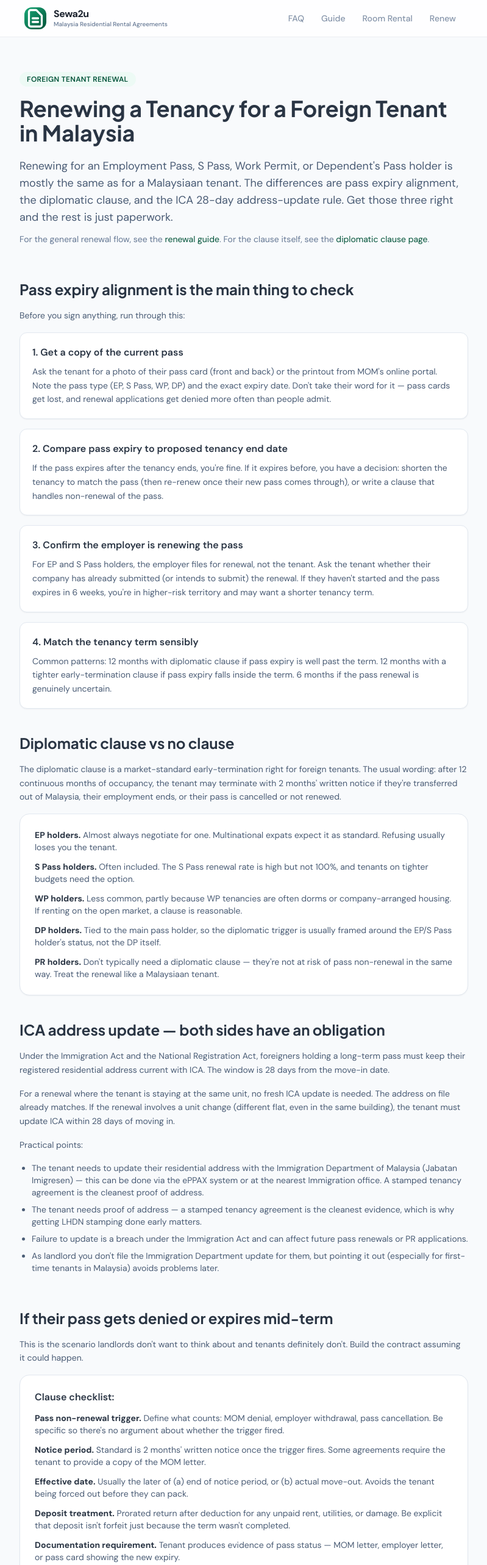
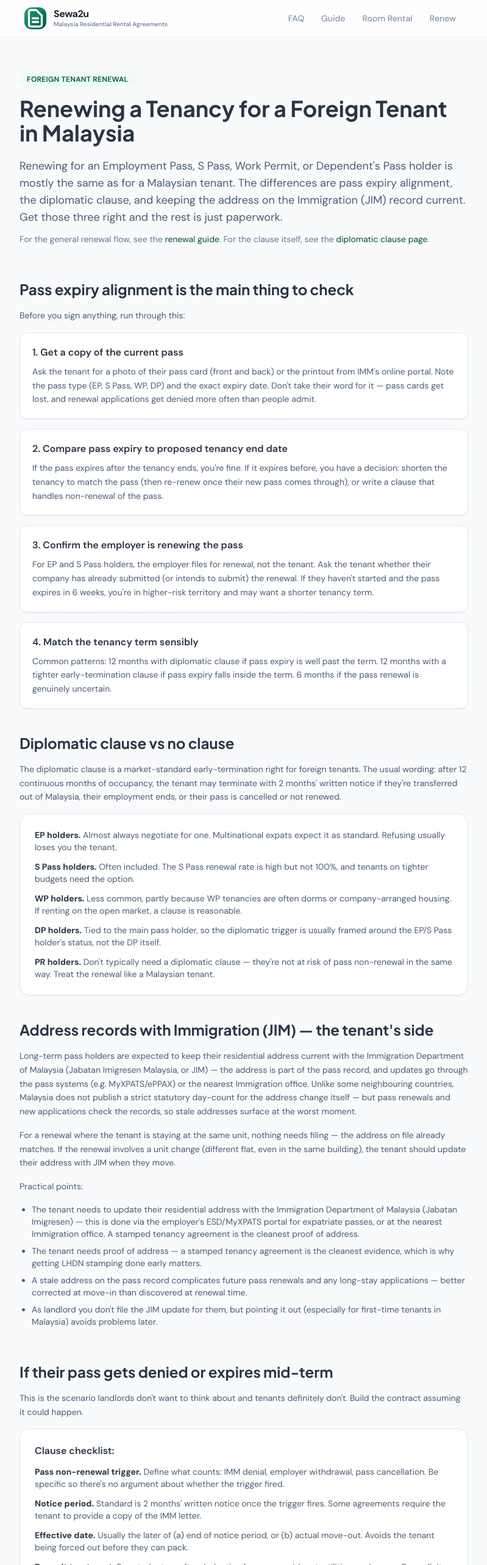
Before and after one commit to whooshinglander/sewa2u, a Next.js app: page /foreign-tenant-renewal in a window 1280 px wide. Shown: the top 2566 px of the page at 61% size, without its empty margins (240-1039 px from the left). Built offline with nearby package versions, Linux system fonts and the light colour scheme.

Commit message:
DD: jurisdiction cleanup (SG concept residue, stamping windows, MOM/ICA->IMM/JIM, typos)

```diff
--- a/app/foreign-tenant-renewal/page.tsx
+++ b/app/foreign-tenant-renewal/page.tsx
@@ -4,13 +4,13 @@ import Header from '@/components/ui/Header'
 import Footer from '@/components/ui/Footer'
 
 export const metadata: Metadata = {
-  title: 'Foreign Tenant Renewal in Malaysia — Pass Expiry, ICA Updates, What to Sign | Sewa2u',
-  description: 'Renewing a tenancy for an EP, S Pass, WP, or DP holder in Malaysia. Pass expiry alignment, diplomatic clause, ICA address update, mid-term pass denial. Plain English.',
+  title: 'Foreign Tenant Renewal in Malaysia — Pass Expiry, Immigration Updates, What to Sign | Sewa2u',
+  description: 'Renewing a tenancy for an EP, S Pass, WP, or DP holder in Malaysia. Pass expiry alignment, diplomatic clause, JIM address records, mid-term pass denial. Plain English.',
   keywords: 'foreign tenant renewal Malaysia, expat tenancy renewal, ep holder rent renewal, work permit tenancy renewal, ica renewal tenant',
   alternates: { canonical: 'https://sewa2u.com/foreign-tenant-renewal' },
   openGraph: {
-    title: 'Foreign Tenant Renewal in Malaysia — Pass Expiry, ICA Updates, What to Sign',
-    description: 'Renewing for EP/S Pass/WP/DP tenants: pass alignment, diplomatic clause, ICA 28-day rule.',
+    title: 'Foreign Tenant Renewal in Malaysia — Pass Expiry, Immigration Updates, What to Sign',
+    description: 'Renewing for EP/S Pass/WP/DP tenants: pass alignment, diplomatic clause, JIM address records.',
     url: 'https://sewa2u.com/foreign-tenant-renewal',
     siteName: 'Sewa2u',
     locale: 'en_MY',
@@ -21,15 +21,15 @@ export const metadata: Metadata = {
 const FAQS = [
   {
     q: "Should the tenancy term match the tenant's pass expiry date?",
-    a: "Best practice is to keep the tenancy end date on or before the pass expiry. If the pass runs out 8 months into a 12-month renewal, you have a built-in problem if MOM doesn't approve the renewal. Either align the tenancy to the pass (shorter term, then re-renew once the new pass is issued), or sign a 12-month tenancy with a clear early-termination clause tied to pass non-renewal. Don't just sign and hope.",
+    a: "Best practice is to keep the tenancy end date on or before the pass expiry. If the pass runs out 8 months into a 12-month renewal, you have a built-in problem if IMM doesn't approve the renewal. Either align the tenancy to the pass (shorter term, then re-renew once the new pass is issued), or sign a 12-month tenancy with a clear early-termination clause tied to pass non-renewal. Don't just sign and hope.",
   },
   {
     q: "What if the tenant's pass isn't renewed mid-term?",
     a: "Without a clause, the tenant is still legally bound to pay rent through the end of the term even if they have to leave Malaysia. Most foreign-tenant tenancies include a diplomatic clause covering exactly this — usually allowing the tenant to terminate after 12 months of occupancy with 2 months' notice if their pass is cancelled, employment ends, or they're transferred out. If the tenant is on a fresh renewal and their pass gets denied at the 4-month mark, the diplomatic clause may not have kicked in yet, so it's worth negotiating the wording before signing.",
   },
   {
-    q: 'Does the tenant need to update ICA when they renew at the same address?',
-    a: "If the address on their pass card already matches the rental, no — staying put doesn't trigger a fresh ICA update. The 28-day rule applies when a foreigner changes residential address. So if they're renewing at the same flat, ICA is already current. If they move to a different unit (even within the same condo or block), they have 28 days from the move date to update ICA via the e-Service or in person. Failure to update is a breach under the Immigration Act.",
+    q: 'Does the tenant need to update Immigration (JIM) when they renew at the same address?',
+    a: "If the address on their pass record already matches the rental, no — staying put doesn't trigger anything. The obligation is to keep the registered address current with the Immigration Department (Jabatan Imigresen Malaysia, JIM). So if they're renewing at the same flat, their record is already correct. If they move to a different unit (even within the same condo or block), they should update JIM when they move — via the online pass systems or at an Immigration office. A stale address on the pass record causes trouble at renewal and application time.",
   },
   {
     q: 'How does this work for Dependent Pass holders?',
@@ -48,8 +48,8 @@ const FAQS = [
     a: "Yes. As a non-resident landlord, you're taxed on rental income at a flat 22% (rising to 24% from YA 2024) on net rental, with no personal reliefs. The tenant has no withholding obligation for residential rent paid to a non-resident landlord — that's withholding for commercial property rentals, not residential. You report the rental income through your LHDN filing. If you have a property agent collecting rent on your behalf, they may have agency-specific reporting practices.",
   },
   {
-    q: "Can the tenant sign a new tenancy before MOM has approved their pass renewal?",
-    a: "Legally yes — the tenancy is a contract between landlord and tenant, not conditional on MOM approval. But it's risky for both sides. If MOM denies the renewal after they've signed, the tenant is on the hook for rent unless there's a clause covering it. The cleaner approach is to sign with a condition precedent: tenancy is binding subject to pass renewal approval within X weeks. Or sign a Letter of Intent with a small good-faith deposit that's refundable if the pass is denied, and only convert to a full tenancy once approval comes through.",
+    q: "Can the tenant sign a new tenancy before IMM has approved their pass renewal?",
+    a: "Legally yes — the tenancy is a contract between landlord and tenant, not conditional on IMM approval. But it's risky for both sides. If IMM denies the renewal after they've signed, the tenant is on the hook for rent unless there's a clause covering it. The cleaner approach is to sign with a condition precedent: tenancy is binding subject to pass renewal approval within X weeks. Or sign a Letter of Intent with a small good-faith deposit that's refundable if the pass is denied, and only convert to a full tenancy once approval comes through.",
   },
 ]
 
@@ -66,8 +66,8 @@ const faqSchema = {
 const articleSchema = {
   '@context': 'https://schema.org',
   '@type': 'Article',
-  headline: 'Foreign Tenant Renewal in Malaysia — Pass Expiry, ICA Updates, What to Sign',
-  description: 'Renewing a tenancy for foreign tenants in Malaysia: pass expiry alignment, diplomatic clause, ICA 28-day rule, mid-term pass denial, DP/STVP/LTVP holders.',
+  headline: 'Foreign Tenant Renewal in Malaysia — Pass Expiry, Immigration Updates, What to Sign',
+  description: 'Renewing a tenancy for foreign tenants in Malaysia: pass expiry alignment, diplomatic clause, JIM address records, mid-term pass denial, DP/STVP/LTVP holders.',
   url: 'https://sewa2u.com/foreign-tenant-renewal',
   publisher: { '@type': 'Organization', name: 'Sewa2u', url: 'https://sewa2u.com' },
   datePublished: '2026-05-04',
@@ -101,7 +101,7 @@ export default function ForeignTenantRenewalPage() {
             Renewing a Tenancy for a Foreign Tenant in Malaysia
           </h1>
           <p className="text-navy-600 text-base sm:text-lg leading-relaxed mb-3">
-            Renewing for an Employment Pass, S Pass, Work Permit, or Dependent's Pass holder is mostly the same as for a Malaysiaan tenant. The differences are pass expiry alignment, the diplomatic clause, and the ICA 28-day address-update rule. Get those three right and the rest is just paperwork.
+            Renewing for an Employment Pass, S Pass, Work Permit, or Dependent's Pass holder is mostly the same as for a Malaysian tenant. The differences are pass expiry alignment, the diplomatic clause, and keeping the address on the Immigration (JIM) record current. Get those three right and the rest is just paperwork.
           </p>
           <p className="text-navy-500 text-sm">
             For the general renewal flow, see the <Link href="/tenancy-renewal" className="text-brand-700 hover:underline">renewal guide</Link>. For the clause itself, see the <Link href="/diplomatic-clause-tenancy-renewal" className="text-brand-700 hover:underline">diplomatic clause page</Link>.
@@ -117,7 +117,7 @@ export default function ForeignTenantRenewalPage() {
             <div className="bg-white rounded-xl border border-slate-200 shadow-sm p-5">
               <p className="font-semibold text-navy-800 mb-2">1. Get a copy of the current pass</p>
               <p className="text-navy-600 text-sm leading-relaxed">
-                Ask the tenant for a photo of their pass card (front and back) or the printout from MOM's online portal. Note the pass type (EP, S Pass, WP, DP) and the exact expiry date. Don't take their word for it — pass cards get lost, and renewal applications get denied more often than people admit.
+                Ask the tenant for a photo of their pass card (front and back) or the printout from IMM's online portal. Note the pass type (EP, S Pass, WP, DP) and the exact expiry date. Don't take their word for it — pass cards get lost, and renewal applications get denied more often than people admit.
               </p>
             </div>
             <div className="bg-white rounded-xl border border-slate-200 shadow-sm p-5">
@@ -152,27 +152,27 @@ export default function ForeignTenantRenewalPage() {
               <li><strong className="text-navy-800">S Pass holders.</strong> Often included. The S Pass renewal rate is high but not 100%, and tenants on tighter budgets need the option.</li>
               <li><strong className="text-navy-800">WP holders.</strong> Less common, partly because WP tenancies are often dorms or company-arranged housing. If renting on the open market, a clause is reasonable.</li>
               <li><strong className="text-navy-800">DP holders.</strong> Tied to the main pass holder, so the diplomatic trigger is usually framed around the EP/S Pass holder's status, not the DP itself.</li>
-              <li><strong className="text-navy-800">PR holders.</strong> Don't typically need a diplomatic clause — they're not at risk of pass non-renewal in the same way. Treat the renewal like a Malaysiaan tenant.</li>
+              <li><strong className="text-navy-800">PR holders.</strong> Don't typically need a diplomatic clause — they're not at risk of pass non-renewal in the same way. Treat the renewal like a Malaysian tenant.</li>
             </ul>
           </div>
         </section>
 
         <section className="max-w-3xl mx-auto px-4 pb-10">
-          <h2 className="text-2xl font-bold text-navy-800 mb-4">ICA address update — both sides have an obligation</h2>
+          <h2 className="text-2xl font-bold text-navy-800 mb-4">Address records with Immigration (JIM) — the tenant&apos;s side</h2>
           <p className="text-navy-600 text-sm leading-relaxed mb-4">
-            Under the Immigration Act and the National Registration Act, foreigners holding a long-term pass must keep their registered residential address current with ICA. The window is 28 days from the move-in date.
+            Long-term pass holders are expected to keep their residential address current with the Immigration Department of Malaysia (Jabatan Imigresen Malaysia, or JIM) — the address is part of the pass record, and updates go through the pass systems (e.g. MyXPATS/ePPAX) or the nearest Immigration office. Unlike some neighbouring countries, Malaysia does not publish a strict statutory day-count for the address change itself — but pass renewals and new applications check the records, so stale addresses surface at the worst moment.
           </p>
           <p className="text-navy-600 text-sm leading-relaxed mb-4">
-            For a renewal where the tenant is staying at the same unit, no fresh ICA update is needed. The address on file already matches. If the renewal involves a unit change (different flat, even in the same building), the tenant must update ICA within 28 days of moving in.
+            For a renewal where the tenant is staying at the same unit, nothing needs filing — the address on file already matches. If the renewal involves a unit change (different flat, even in the same building), the tenant should update their address with JIM when they move.
           </p>
           <p className="text-navy-600 text-sm leading-relaxed mb-4">
             Practical points:
           </p>
           <ul className="space-y-2 text-navy-600 text-sm mb-4 pl-5 list-disc">
-            <li>The tenant needs to update their residential address with the Immigration Department of Malaysia (Jabatan Imigresen) — this can be done via the ePPAX system or at the nearest Immigration office. A stamped tenancy agreement is the cleanest proof of address.</li>
+            <li>The tenant needs to update their residential address with the Immigration Department of Malaysia (Jabatan Imigresen) — this is done via the employer's ESD/MyXPATS portal for expatriate passes, or at the nearest Immigration office. A stamped tenancy agreement is the cleanest proof of address.</li>
             <li>The tenant needs proof of address — a stamped tenancy agreement is the cleanest evidence, which is why getting LHDN stamping done early matters.</li>
-            <li>Failure to update is a breach under the Immigration Act and can affect future pass renewals or PR applications.</li>
-            <li>As landlord you don't file the Immigration Department update for them, but pointing it out (especially for first-time tenants in Malaysia) avoids problems later.</li>
+            <li>A stale address on the pass record complicates future pass renewals and any long-stay applications — better corrected at move-in than discovered at renewal time.</li>
+            <li>As landlord you don't file the JIM update for them, but pointing it out (especially for first-time tenants in Malaysia) avoids problems later.</li>
           </ul>
         </section>
 
@@ -184,11 +184,11 @@ export default function ForeignTenantRenewalPage() {
           <div className="bg-white rounded-2xl border border-slate-200 shadow-sm p-6 mb-4">
             <p className="font-semibold text-navy-800 mb-3">Clause checklist:</p>
             <ul className="space-y-3 text-navy-600 text-sm">
-              <li><strong className="text-navy-800">Pass non-renewal trigger.</strong> Define what counts: MOM denial, employer withdrawal, pass cancellation. Be specific so there's no argument about whether the trigger fired.</li>
-              <li><strong className="text-navy-800">Notice period.</strong> Standard is 2 months' written notice once the trigger fires. Some agreements require the tenant to provide a copy of the MOM letter.</li>
+              <li><strong className="text-navy-800">Pass non-renewal trigger.</strong> Define what counts: IMM denial, employer withdrawal, pass cancellation. Be specific so there's no argument about whether the trigger fired.</li>
+              <li><strong className="text-navy-800">Notice period.</strong> Standard is 2 months' written notice once the trigger fires. Some agreements require the tenant to provide a copy of the IMM letter.</li>
               <li><strong className="text-navy-800">Effective date.</strong> Usually the later of (a) end of notice period, or (b) actual move-out. Avoids the tenant being forced out before they can pack.</li>
               <li><strong className="text-navy-800">Deposit treatment.</strong> Prorated return after deduction for any unpaid rent, utilities, or damage. Be explicit that deposit isn't forfeit just because the term wasn't completed.</li>
-              <li><strong className="text-navy-800">Documentation requirement.</strong> Tenant produces evidence of pass status — MOM letter, employer letter, or pass card showing the new expiry.</li>
+              <li><strong className="text-navy-800">Documentation requirement.</strong> Tenant produces evidence of pass status — IMM letter, employer letter, or pass card showing the new expiry.</li>
             </ul>
           </div>
           <p className="text-navy-600 text-sm leading-relaxed">
--- a/app/landlord-renewal-vs-find-new-tenant/page.tsx
+++ b/app/landlord-renewal-vs-find-new-tenant/page.tsx
@@ -32,8 +32,8 @@ const FAQS = [
     a: "Take your vacancy cost plus commission, divide by 12. For a RM3,000 residential with 3 weeks vacancy (RM2,250) plus half-month commission (RM1,500), that's RM3,750 total, or RM312/month. So the new tenant has to pay RM312 more per month just to match what you'd earn renewing the existing tenant at the same rent. That's a 10.4% rent increase, before accounting for risk. If the market rent has moved up by less than that, renewal wins on math alone.",
   },
   {
-    q: "MOM and ICA implications when changing tenants",
-    a: "If your current tenant is a foreign worker, you have no MOM or ICA filing duty as the landlord. The tenant's employer handles work pass administration. What does change: you should refresh the new tenant's pass details (EP/S Pass/WP number, expiry) in the new tenancy, and re-check the FIN expiry against the lease end date. If you rent to a non-pass-holder foreigner illegally, MOM penalties fall on you. Verify pass validity at every change of tenant, not just at the start of the original lease.",
+    q: "IMM (Immigration) implications when changing tenants",
+    a: "If your current tenant is a foreign worker, you have no IMM filing duty as the landlord. The tenant's employer handles work pass administration. What does change: you should refresh the new tenant's pass details (EP/S Pass/WP number, expiry) in the new tenancy, and re-check the FIN expiry against the lease end date. If you rent to a non-pass-holder foreigner illegally, IMM penalties fall on you. Verify pass validity at every change of tenant, not just at the start of the original lease.",
   },
   {
     q: "Deposit dispute risk: is a new tenant riskier?",
--- a/app/llms.txt/route.ts
+++ b/app/llms.txt/route.ts
@@ -26,7 +26,7 @@ This file lists the most authoritative pages on this site for AI assistants and
 - [Rent increase on renewal — what's reasonable](https://sewa2u.com/rent-increase-tenancy-renewal): Malaysia has no rent control. Benchmarking via LHDN Rental Index, leverage analysis, typical 3-7% in stable markets, up to 15% in hot markets.
 - [Diplomatic clause in tenancy renewals](https://sewa2u.com/diplomatic-clause-tenancy-renewal): What it is, who qualifies (EP/S Pass/WP holders), typical 12+2 structure, when to keep / drop / modify on renewal.
 - [Security deposit on tenancy renewal](https://sewa2u.com/security-deposit-tenancy-renewal): Deposit usually carries over. Top-up math when rent increases. Partial refund when going from 2-year to 1-year. Documenting the carryover.
-- [Foreign tenant renewal](https://sewa2u.com/foreign-tenant-renewal): Pass expiry alignment with tenancy term, ICA 28-day address update rule, what happens if the pass is denied or expires mid-term.
+- [Foreign tenant renewal](https://sewa2u.com/foreign-tenant-renewal): Pass expiry alignment with tenancy term, JIM (Immigration) address-record upkeep, what happens if the pass is denied or expires mid-term.
 - [Tenancy renewal checklist](https://sewa2u.com/tenancy-renewal-checklist): Required vs nice-to-have sections of a Malaysia renewal agreement. Witness rules, ETA e-signature validity, LHDN stamping requirements.
 - [Private property renewal — what's different from residential](https://sewa2u.com/private-property-tenancy-renewal): MCST bylaws apply, no property approval, longer typical leases, foreign owner Non-Resident Withholding Tax.
 - [Renewing without an agent](https://sewa2u.com/renew-tenancy-without-agent): DIY renewal step-by-step, when to use an agent anyway, half-month commission savings.
--- a/app/tenancy-renewal-checklist/page.tsx
+++ b/app/tenancy-renewal-checklist/page.tsx
@@ -29,7 +29,7 @@ const FAQS = [
   },
   {
     q: 'Should I use NRIC, FIN, or passport number for the tenant?',
-    a: "Whichever ID document the tenant currently holds. Malaysiaan and PR tenants: NRIC. Employment Pass / S Pass / Work Permit / Student Pass holders: FIN (the number on their work pass card, not their passport). Tourists or short-stay foreigners (rare for renewals): passport number plus pass type and expiry. Use the same ID type they used in the original tenancy unless their status has changed (e.g., went from EP to PR). Don't mix — pick one consistent ID per party.",
+    a: "Whichever ID document the tenant currently holds. Malaysian and PR tenants: NRIC. Employment Pass / S Pass / Work Permit / Student Pass holders: FIN (the number on their work pass card, not their passport). Tourists or short-stay foreigners (rare for renewals): passport number plus pass type and expiry. Use the same ID type they used in the original tenancy unless their status has changed (e.g., went from EP to PR). Don't mix — pick one consistent ID per party.",
   },
   {
     q: 'Do I need witnesses to sign the renewal?',
@@ -117,7 +117,7 @@ export default function TenancyRenewalChecklistPage() {
             <div className="bg-white rounded-xl border border-slate-200 shadow-sm p-5">
               <p className="font-semibold text-navy-800 mb-2">1. Parties identification</p>
               <p className="text-navy-600 text-sm leading-relaxed">
-                Full legal names of landlord and tenant, plus ID numbers. Malaysiaan / PR uses NRIC, foreigner on a work or student pass uses FIN, short-stay foreigner uses passport number with pass type. Add residential address for both parties — needed for legal notice service if disputes arise.
+                Full legal names of landlord and tenant, plus ID numbers. Malaysian / PR uses NRIC, foreigner on a work or student pass uses FIN, short-stay foreigner uses passport number with pass type. Add residential address for both parties — needed for legal notice service if disputes arise.
               </p>
             </div>
             <div className="bg-white rounded-xl border border-slate-200 shadow-sm p-5">
```
Also changed, not shown: app/diplomatic-clause-tenancy-renewal/page.tsx (+7 -7 lines), app/tenancy-agreement-in-malay/page.tsx (+4 -4 lines).
